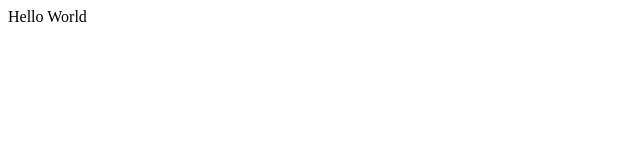
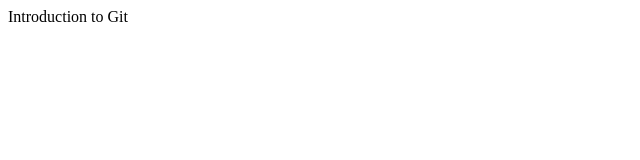
Before and after one commit to fappel/workshop, a plain HTML site: page index.html in a window 1280 px wide. Shown: the full height of the page, 0-640 px from the left. Drawn offline with Linux system fonts and the light colour scheme.

Commit message:
Update index.html

```diff
--- a/index.html
+++ b/index.html
@@ -4,6 +4,6 @@
 Hello World
 </title>
 <body>
-Hello World
+Introduction to Git
 </body>
 <html>
```
